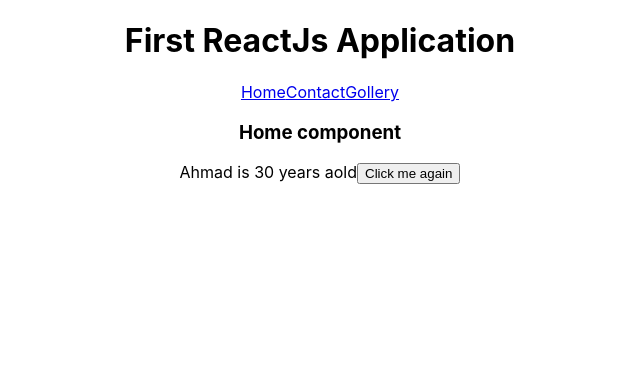
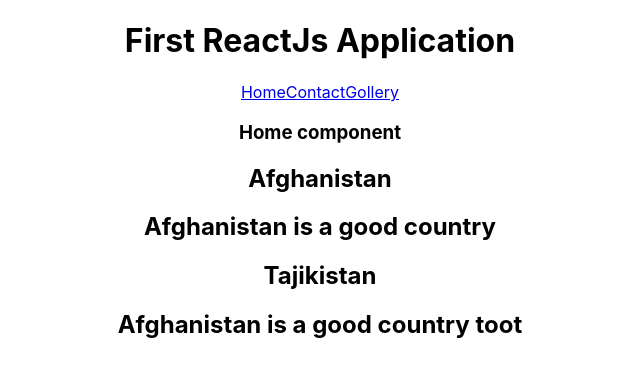
Before and after one commit to zamanrahimi/reactjs, a React (Create React App) app: page / in a window 1280 px wide. Shown: the top 376 px of the page, without its empty margins (320-960 px from the left). Built offline with nearby package versions, Linux system fonts and the light colour scheme.

Commit message:
How to display a blog list using map

```diff
--- a/src/Home.js
+++ b/src/Home.js
@@ -2,31 +2,27 @@
 import { useState } from 'react';
 const Home = () => {
 
-	const handclick = () =>{
-		console.log("Hello, zaman");
-	}
 
 	// Defined variable for useStare here
-	const [name, setName] = useState('Ahmad');
-	const [age, setAge] = useState(30);
-	const handleClickAgain= (name) =>{
-		// setName for useState here
-		setName('Karim');
-		setAge(40);
+	const [blogs, setBlog] = useState([
+			{title:'Afghanistan', desc:'Afghanistan is a good country', id:1},
+			{title:'Tajikistan', desc:'Afghanistan is a good country toot', id:2},
+		]);
 
-	}
 
 	return (
 
 			<div className="home">
 
 				<h3>Home component</h3>
+				{ blogs.map( (blog) => (
 
-				{name} is { age } years aold
+					<div key={blog.id}>
+					<h2>{blog.title}</h2>
+					<h2>{blog.desc}</h2>
+					</div>
 
-				<button onClick={()=>{
-					handleClickAgain('Maria');
-				}}>Click me again</button>
+					))}
 
 			</div>
 		);
```
